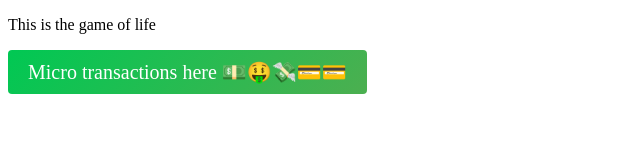
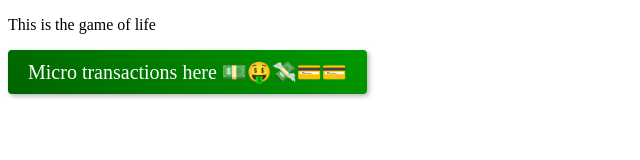
Before and after one commit to mmihail0/The-Game-of-Life, a plain HTML site: page index.html in a window 1280 px wide. Shown: the whole page, without its empty margins (0-640 px from the left). Drawn offline with Linux system fonts and the light colour scheme.

Commit message:
Update index.html

```diff
--- a/index.html
+++ b/index.html
@@ -5,47 +5,27 @@
 .green-button {
   font-size: 20px;
   color: white;
-      background: linear-gradient(135deg, #00c853, #4caf50);
+  /* Darker green gradient */
+  background: linear-gradient(45deg, #006400, #009900);
   border: none;
   border-radius: 4px;
   padding: 10px 20px;
   text-decoration: none;
   display: inline-block;
+  box-shadow: 2px 2px 5px rgba(0,0,0,0.3);
   cursor: pointer;
-      position: relative;
-      overflow: hidden;
-      transition: transform 0.2s;
+  transition: transform 0.2s, box-shadow 0.2s;
 }
 
 .green-button:hover {
   transform: translateY(-2px);
-    }
-
-    /* Ripple effect */
-    .fx-rings::before {
-      content: "";
-      position: absolute;
-      top: 50%;
-      left: 50%;
-      width: 20px;
-      height: 20px;
-      background: rgba(255, 255, 255, 0.4);
-      border-radius: 50%;
-      transform: translate(-50%, -50%) scale(0);
-      opacity: 0;
-      transition: transform 0.6s ease-out, opacity 0.6s ease-out;
-      pointer-events: none;
-    }
-
-    .green-button:hover::before {
-      transform: translate(-50%, -50%) scale(8);
-      opacity: 0;
+  box-shadow: 4px 4px 10px rgba(0,0,0,0.4);
 }
 </style>
 </head>
 <body>
 <p>This is the game of life</p>
-  <a href="https://www.youtube.com/watch?v=a7OzklvX9ic" class="green-button fx-rings">
+<a href="https://www.youtube.com/watch?v=a7OzklvX9ic" class="green-button">
   Micro transactions here 💵🤑💸💳💳
 </a>
 </body>
```
Lines whose indentation alone changed are shown as unchanged.
